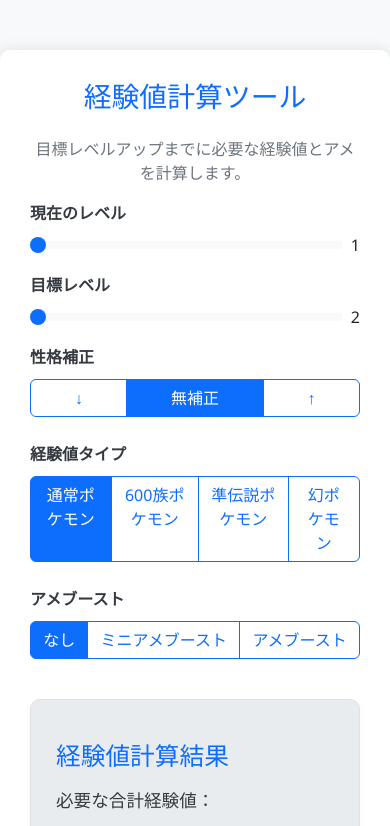
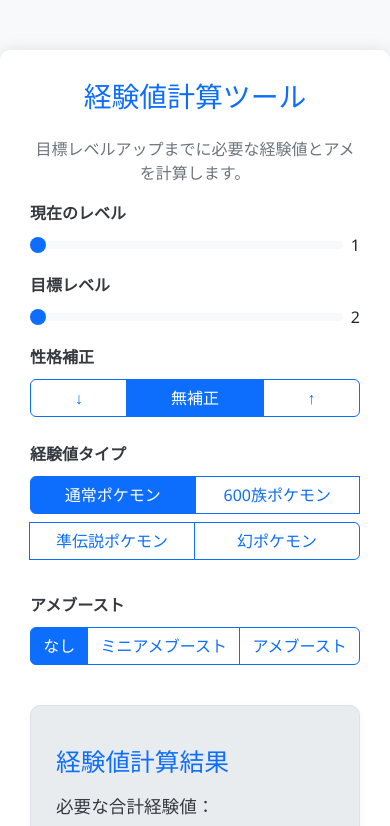
Before and after one commit to chibouaudio/go-app, a plain HTML site: page web/html/level_calc.html in a window 390 px wide. Shown: the top 826 px of the page. Drawn offline with nearby package versions, Linux system fonts and the light colour scheme; no server answers.

Commit message:
スマホ用レイアウト修正

```diff
--- a/web/css/level_calc.css
+++ b/web/css/level_calc.css
@@ -85,3 +85,15 @@
     height: 0;
     pointer-events: none;
 }
+
+@media (max-width: 767.98px) {
+    #expTypeButtonGroup {
+        flex-wrap: wrap;
+        justify-content: space-between;
+    }
+
+    #expTypeButtonGroup .btn {
+        flex-basis: 48%;
+        margin-bottom: 8px;
+    }
+}
--- a/web/html/level_calc.html
+++ b/web/html/level_calc.html
@@ -51,7 +51,7 @@
 
             <div class="section">
                 <span>経験値タイプ</span>
-                <div class="btn-group w-100" role="group" aria-label="経験値タイプオプション">
+                <div class="btn-group w-100" role="group" id="expTypeButtonGroup" aria-label="経験値タイプオプション">
                     <input type="radio" class="btn-check" id="expTypeNormal" name="expType" value="600" checked
                         autocomplete="off">
                     <label class="btn btn-outline-primary" for="expTypeNormal">通常ポケモン</label>
```
